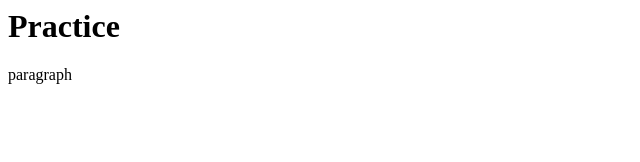
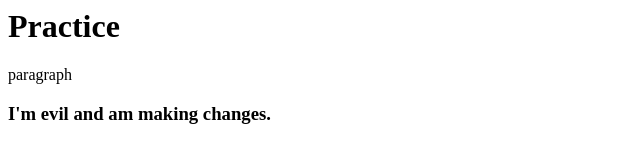
Before and after one commit to arikgadye/html-practice, a plain HTML site: page index.html in a window 1280 px wide. Shown: the whole page, without its empty margins (0-640 px from the left). Drawn offline with Linux system fonts and the light colour scheme.

Commit message:
evil changes

```diff
--- a/index.html
+++ b/index.html
@@ -5,5 +5,6 @@
 <body>
 	<h1>Practice</h1>
 	<p>paragraph</p>
+    <h3>I'm evil and am making changes.</h3>
 </body>
 </html>
```
